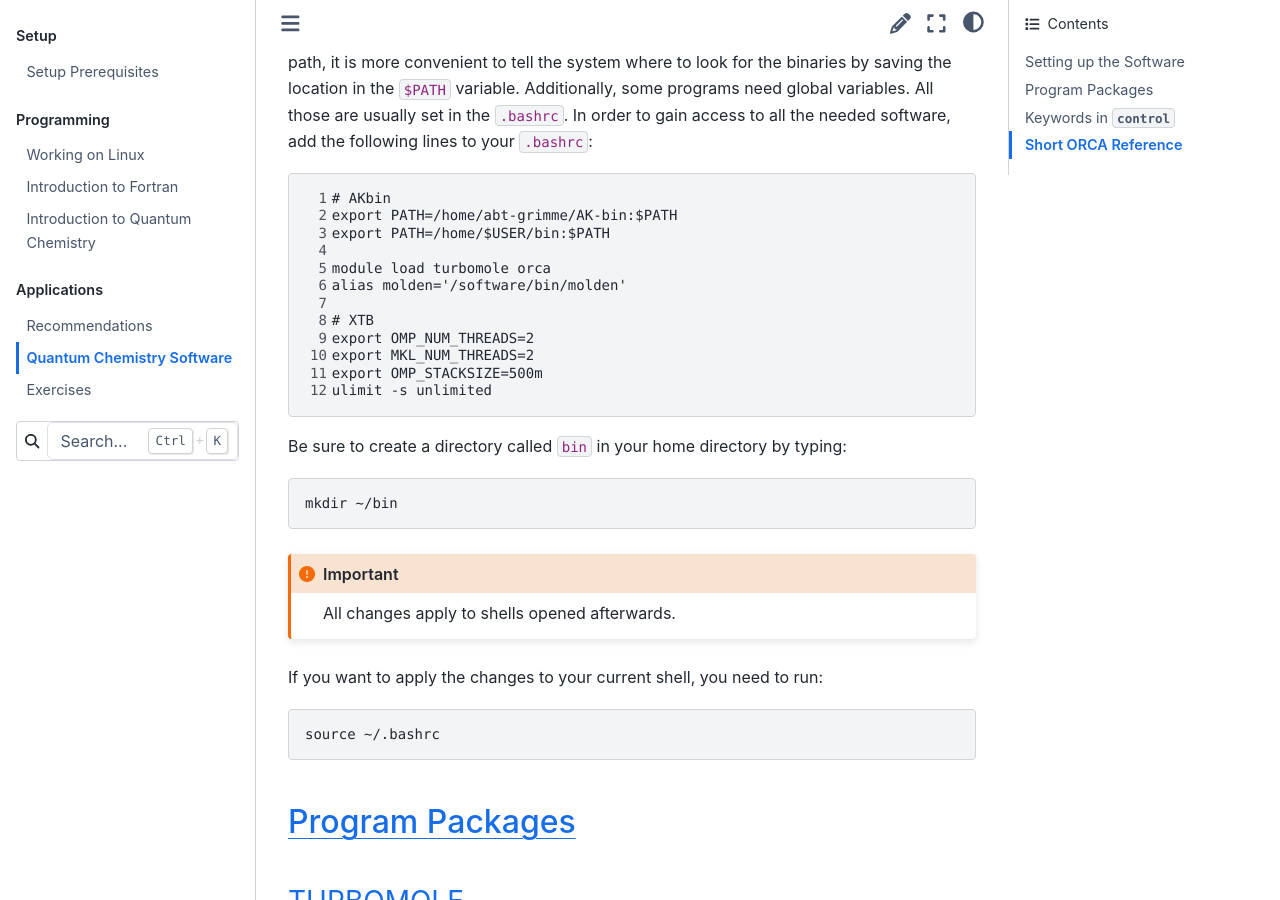
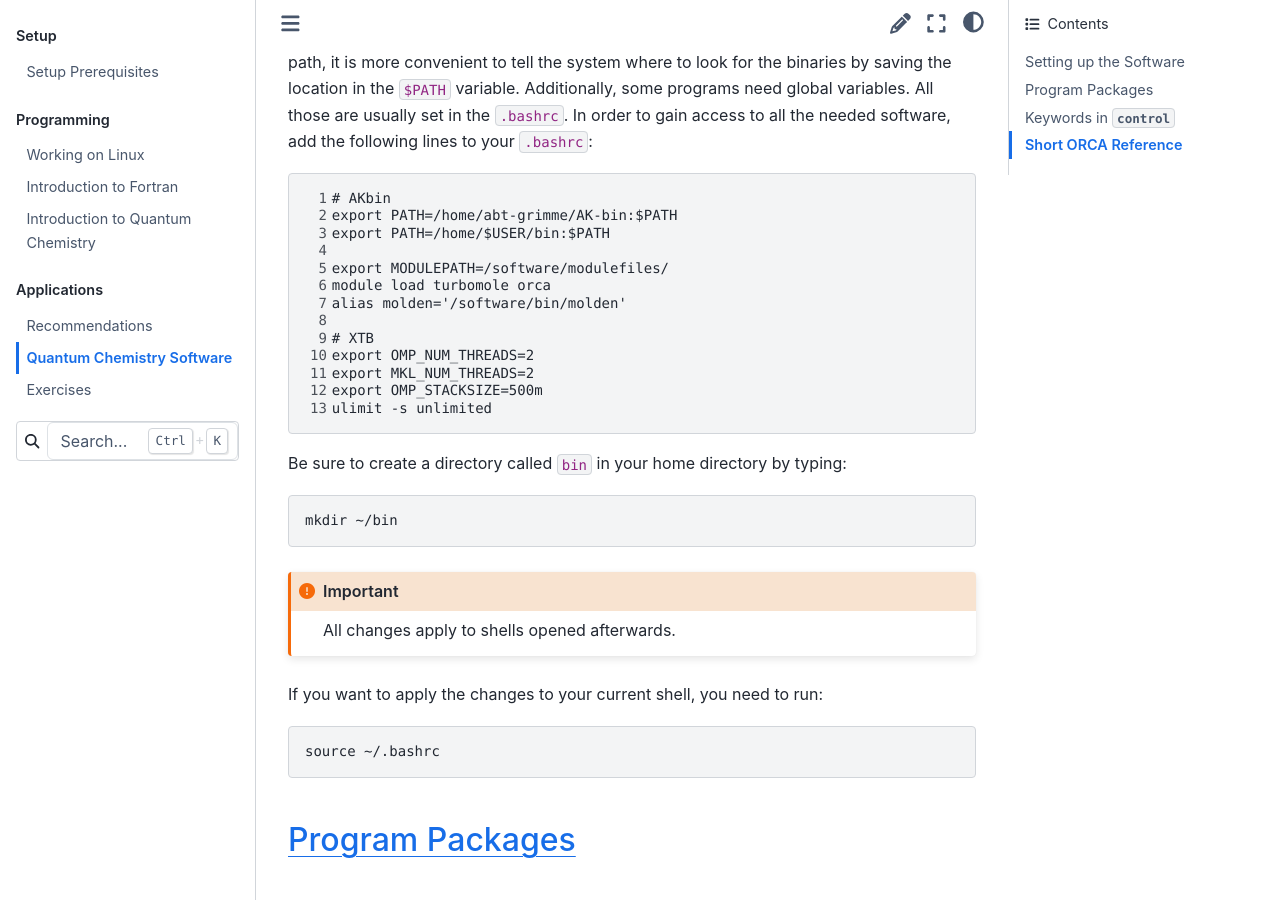
Before and after one commit to grimme-lab/qc2-teaching, a Sphinx documentation site: the page built from doc/apps-setup.rst, in a window 1280 px wide and 900 px high, scrolled down 648 px. Built offline with Sphinx 7.4.7 and the Sphinx Book theme 1.1.4, drawn with Linux system fonts in a browser that asks for light colours.

Commit message:
added path for modulefiles
without the MODULEPATH variable 'module load' will not work

```diff
--- a/doc/apps-setup.rst
+++ b/doc/apps-setup.rst
@@ -29,6 +29,7 @@ needed software, add the following lines to your ``.bashrc``:
    export PATH=/home/abt-grimme/AK-bin:$PATH
    export PATH=/home/$USER/bin:$PATH
 
+   export MODULEPATH=/software/modulefiles/
    module load turbomole orca
    alias molden='/software/bin/molden'
 
```
